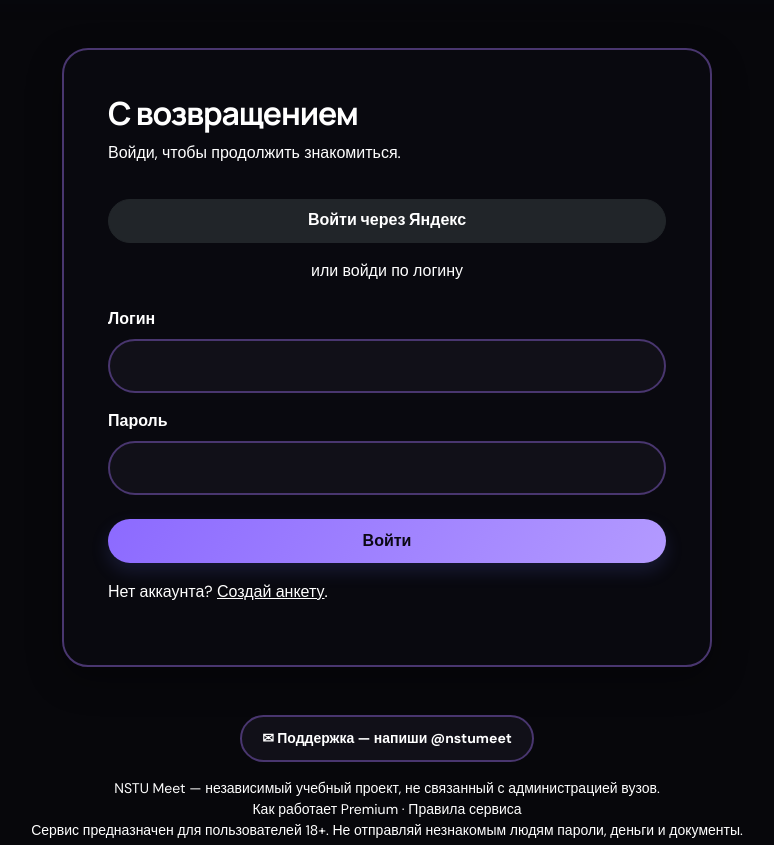
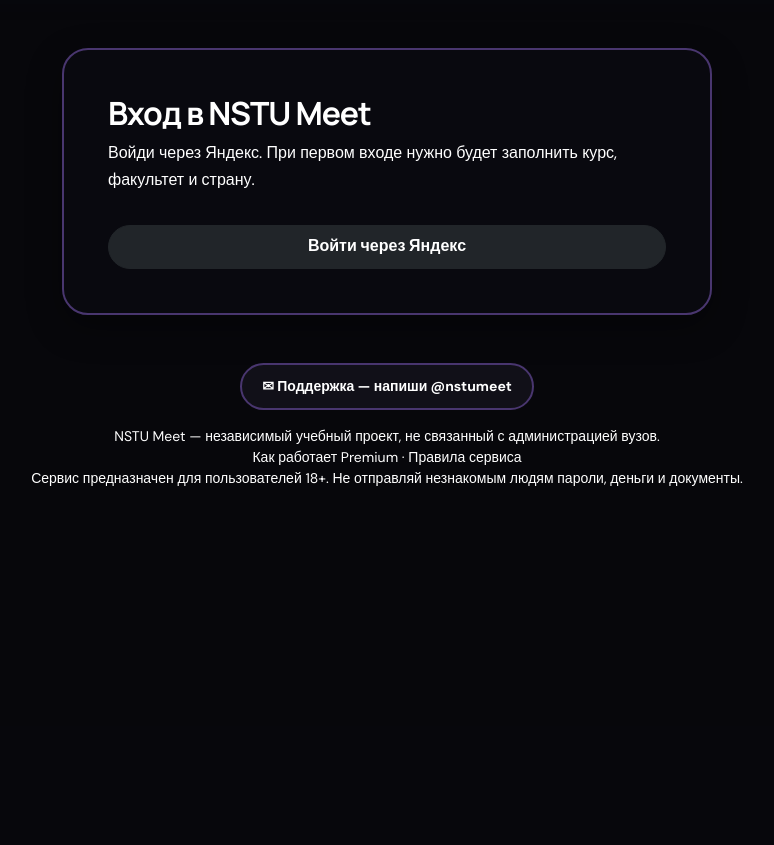
Before and after one commit to ggshik369/nstu-meet, a Flask app: page /login in a window 1280 px wide. Shown: the part 74-919 px from the top of the page, without its empty margins (253-1027 px from the left). After the commit the page ends 560 px from the top, so only its background shows below. Run offline with Flask 3, Linux system fonts and the light colour scheme; some libraries are stand-ins or nearby versions.

Commit message:
Show only Yandex sign-in on login page

```diff
--- a/templates/login.html
+++ b/templates/login.html
@@ -2,14 +2,8 @@
 {% block title %}Вход — NSTU Meet{% endblock %}
 {% block content %}
 <div class="form-shell">
-  <h1 class="h2 fw-bold">С возвращением</h1><p class="text-secondary">Войди, чтобы продолжить знакомиться.</p>
+  <h1 class="h2 fw-bold">Вход в NSTU Meet</h1>
+  <p class="text-secondary">Войди через Яндекс. При первом входе нужно будет заполнить курс, факультет и страну.</p>
   <a class="btn btn-dark rounded-pill w-100 py-2 mt-3" href="{{ url_for('yandex_login') }}">Войти через Яндекс</a>
-  <div class="text-center text-secondary my-3">или войди по логину</div>
-  <form method="post" class="mt-4">
-    <label class="form-label">Логин</label><input class="form-control mb-3" name="username" required autocomplete="username">
-    <label class="form-label">Пароль</label><input class="form-control mb-4" type="password" name="password" required autocomplete="current-password">
-    <button class="btn btn-primary rounded-pill w-100 py-2">Войти</button>
-  </form>
-  <p class="mt-3 text-secondary">Нет аккаунта? <a href="{{ url_for('register') }}">Создай анкету</a>.</p>
 </div>
 {% endblock %}
```
